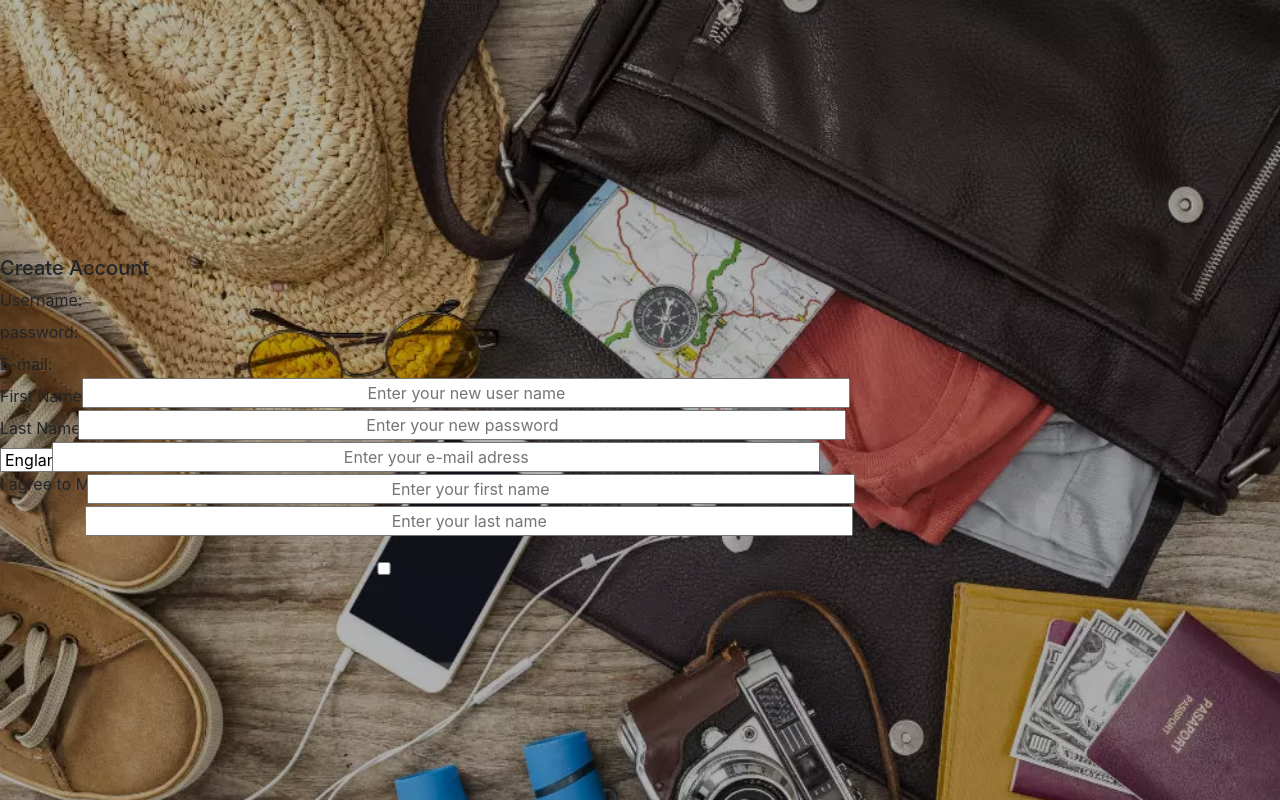
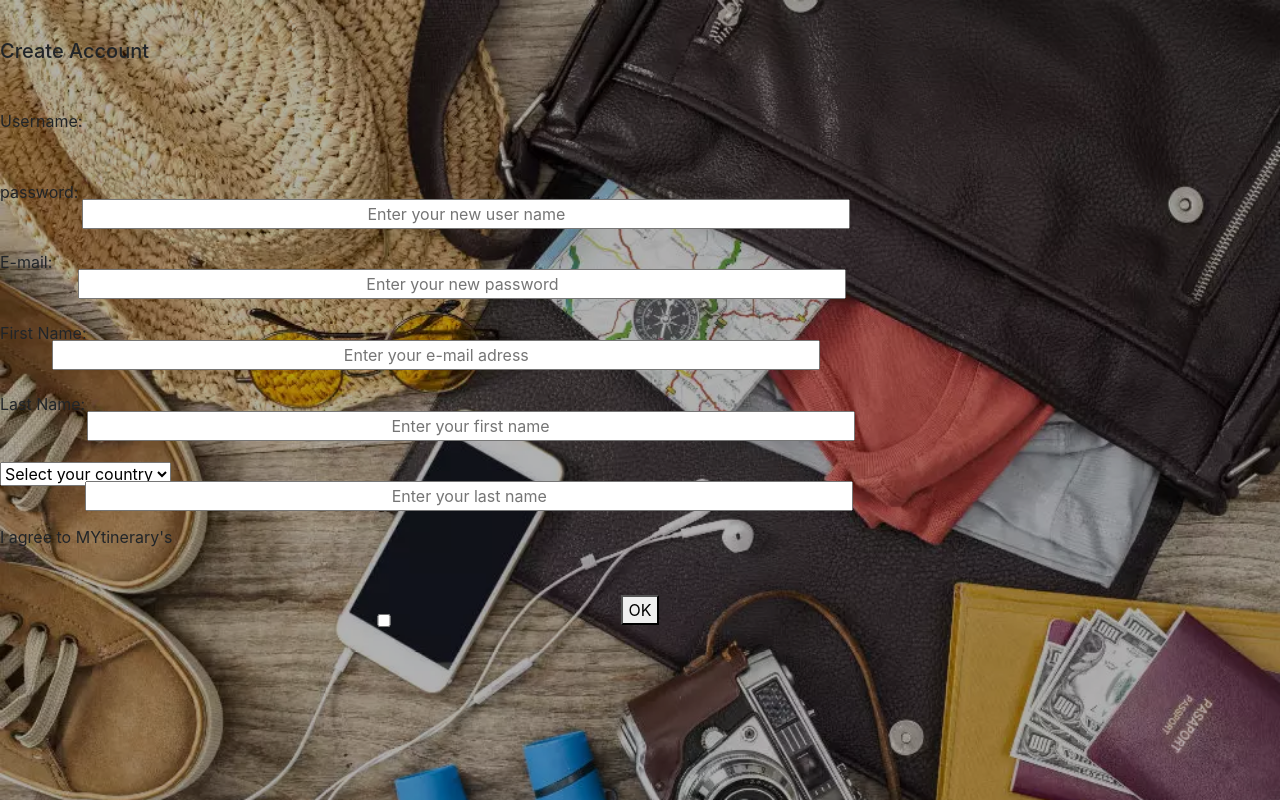
Before and after one commit to ncodena/MyTinerary.practise, a React app in the folder client/: page /users in a window 1280 px wide. Built offline with nearby package versions, Linux system fonts and the light colour scheme.

Commit message:
sign up form implemented

```diff
--- a/client/src/assets/styles/Form.css
+++ b/client/src/assets/styles/Form.css
@@ -1,12 +1,13 @@
 
 .formPage{
+    display: flex;
+    flex-direction: column;
+    justify-content: space-evenly;
+    overflow: scroll;
+    height: 83vh;
+}
+.body{
     position: absolute;
     z-index: 60;
     width: 100%;
-    display: flex;
-    flex-direction: column;
-    justify-content: space-between;
-    margin-top: 20%;
-    overflow: scroll;
-    height: 83vh;
 }
--- a/client/src/views/Form.js
+++ b/client/src/views/Form.js
@@ -12,7 +12,8 @@ class Form extends React.Component{
             email: '',
             firstName: '',
             lastName: '',
-            hasAgreed: false
+            hasAgreed: false,
+            value: 'select country'
         };
 
         this.handleChange = this.handleChange.bind(this);
@@ -39,8 +40,8 @@ class Form extends React.Component{
 
 render() {
 return (
-<div className="formPage">
-    <form onSubmit={this.handleSubmit} >
+<div className="body">
+    <form className="formPage" onSubmit={this.handleSubmit} >
         <h5>Create Account</h5>
 
         <div className="inputField">
@@ -67,8 +68,9 @@ return (
             <label htmlFor="lastName">Last Name:</label>
             <input type="lastName" id="lastName" placeholder="Enter your last name" name="lastName" value={this.state.lastName} onChange={this.handleChange}></input>
         </div>
-        <div>
-            <select>
+        <div className="inputField">
+            <select name="value" value={this.state.value} onChange={this.handleChange}>
+                <option value="select country">Select your country</option>
                 <option value="England">England</option>
                 <option value="France">France</option>
                 <option value="Germany">Germany</option>
```
